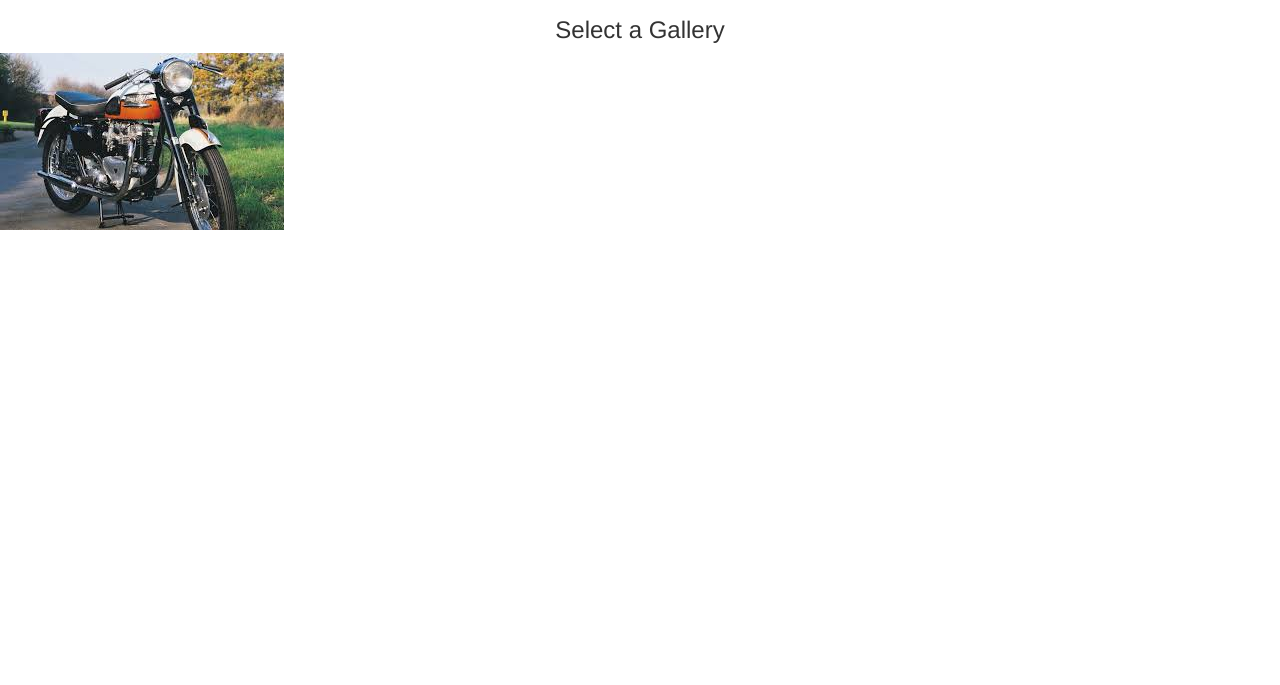
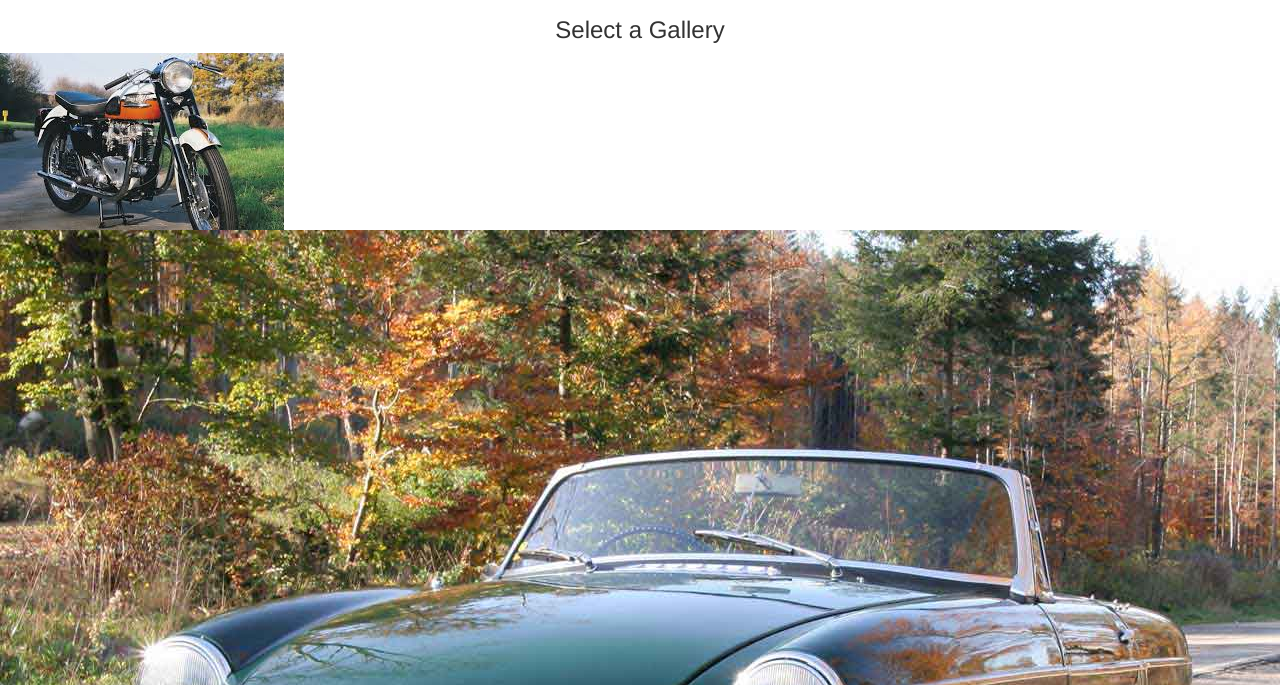
Before and after one commit to Ricardofolgado/Carsbikes, a plain HTML site: page index.html in a window 1280 px wide. Shown: the part 115-800 px from the top of the page. Drawn offline with Linux system fonts and the light colour scheme.

Commit message:
added car image

```diff
--- a/index.html
+++ b/index.html
@@ -26,6 +26,10 @@
 	<img src="images/bike.jpg">
 </div>
 
+<div>
+	<img src="images/car.jpg">
+</div>
+
 
 </body>
 </html>
```
